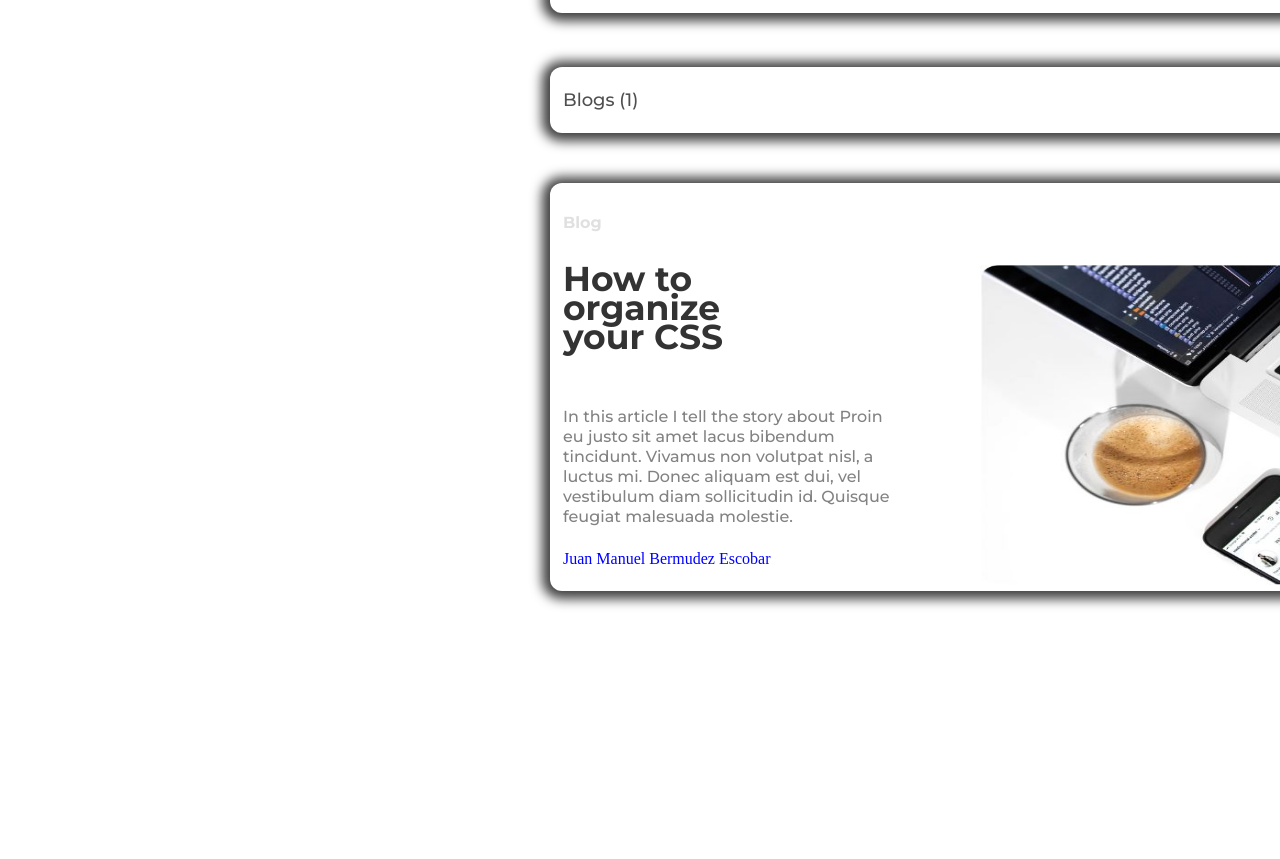
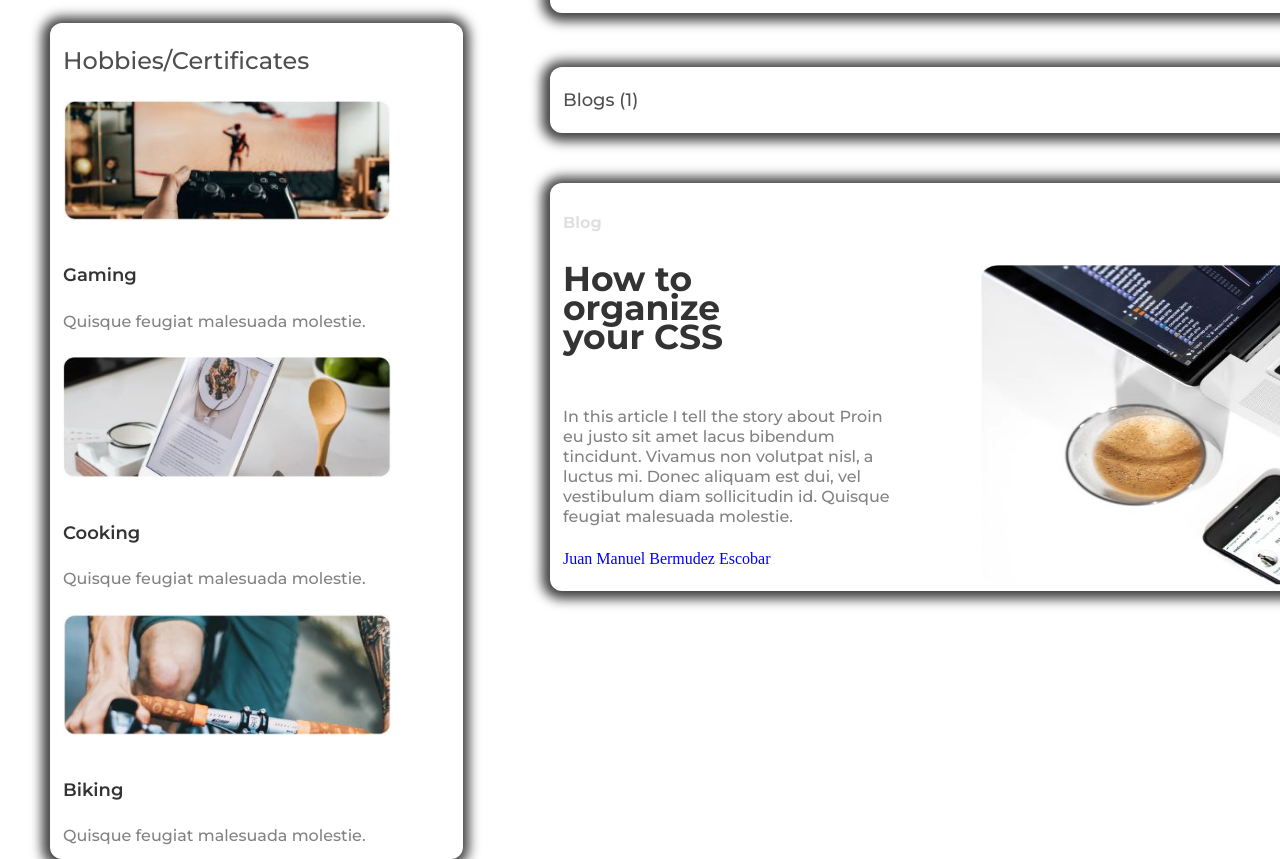
Before and after one commit to nefroman/Portfolio-full, a plain HTML site: page index.html in a window 1280 px wide. Shown: the part 1537-2396 px from the top of the page. Before the commit the page ends 2200 px from the top, so only its background shows below. Drawn offline with Linux system fonts and the light colour scheme; a web font is replaced by a local one.

Commit message:
adding hobbies

```diff
--- a/assets/scss/_blog.scss
+++ b/assets/scss/_blog.scss
@@ -1,3 +1,11 @@
+
+ .blog-mq {
+    /* visibility: hidden; */
+        h3 {
+            display: none;
+            visibility: hidden;
+        }
+}
 
 .blog {
     width: 355px;
@@ -12,9 +20,7 @@
     grid-template-columns: 50% 50%;
     grid-template-rows: 50px 323px 220px 100%;
 
-        .blog-mq {
-            visibility: hidden;
-        }
+
 
         .blog-section {
             width: 150px;
@@ -92,7 +98,9 @@
 @media (min-width: 768px) {
 
     .blog-mq {
-        visibility: visible;
+        h3 {
+
+        }
         width: 859px;
         height: 66px;
         background: #FFFFFF;
@@ -112,6 +120,8 @@
                 color: #4F4F4F;
                 align-self: center;
                 margin-left: 13px;
+                display: block;
+                visibility: visible;
             }
     }
 
--- /dev/null
+++ b/assets/scss/_hobbies.scss
@@ -0,0 +1,81 @@
+
+.hobbies {
+    width: 355px;
+    height: 662px;
+    -webkit-box-shadow: -1px 1px 12px 7px rgba(0,0,0,0.75);
+    -moz-box-shadow: -1px 1px 12px 7px rgba(0,0,0,0.75);
+    box-shadow: -1px 1px 12px 7px rgba(0,0,0,0.75);
+    margin-left: 10px;
+    margin-top: 10px;
+    border-radius: 12px;
+    margin-top: 50px;
+    display: flex;
+    flex-direction: column;
+    justify-content: space-around;
+
+        .hobbies-tittle {
+            width: 240px;
+            height: 29px;
+            margin-left: 13px;
+            margin-top: 10px;
+                h2 {
+                    font-family: Montserrat;
+                    font-style: normal;
+                    font-weight: 500;
+                    font-size: 24px;
+                    line-height: 29px;
+                    color: #4F4F4F;
+                }
+        }
+
+        .hobbies-image {
+            width: 341px;
+            height: 139px;
+            border-radius: 12px;
+
+                img {
+                    width: 100%;
+                    padding-left: 13px;
+                }
+
+        }
+
+        .hobbie-action {
+            width: 74.19px;
+            height: 22px;
+            margin-left: 13px;
+                h3 {
+                    font-family: Montserrat;
+                    font-style: normal;
+                    font-weight: 600;
+                    font-size: 18px;
+                    line-height: 22px;
+                    color: #333333;
+                }
+        }
+
+        .hobbie-description {
+            width: 391px;
+            height: 20px;
+            font-family: Montserrat;
+            font-style: normal;
+            font-weight: 500;
+            font-size: 16px;
+            line-height: 20px;
+            color: #828282;
+            margin-left: 13px;
+
+        }
+}
+
+@media (min-width: 768px ) {
+
+    .hobbies {
+        width: 413px;
+        height: 836px;
+        display: flex;
+        flex-direction: column;
+        justify-content: space-around;
+    }
+
+}
--- a/assets/scss/_ubicacion.scss
+++ b/assets/scss/_ubicacion.scss
@@ -55,6 +55,11 @@
             grid-row: 8/9;
             grid-column: 2/3;
         }
+
+        .hobbies {
+            grid-row: 7/9;
+            margin: 0;
+        }
 }
 
 }
--- a/assets/scss/styles.scss
+++ b/assets/scss/styles.scss
@@ -5,3 +5,5 @@
 @import "skills";
 @import "experiencies";
 @import "blog";
+@import "hobbies";
+@import "footer";
--- a/index.html
+++ b/index.html
@@ -378,6 +378,71 @@
             <!--* Div mi github -->
         </section>
         <!--! Section Blog -->
+        <section class="hobbies">
+            <div class="hobbies-tittle">
+                <h2>Hobbies/Certificates</h2>
+            </div>
+            <!--* Div titulo -->
+            <div class="hobbies-image">
+                <img src="/assets/img/gaming.JPG" alt="gaming">
+            </div>
+            <!--* Div imagen -->
+            <div class="hobbie-action">
+                <h3>Gaming</h3>
+            </div>
+            <!--* Div  hobbie-action -->
+            <div class="hobbie-description">
+                <p>
+                    Quisque feugiat malesuada molestie.
+                </p>
+            </div>
+            <!--* Div hobbie-parrafo -->
+
+
+            <div class="hobbies-image">
+                <img src="/assets/img/cooking.JPG" alt="gaming">
+            </div>
+            <!--* Div imagen -->
+            <div class="hobbie-action">
+                <h3>Cooking</h3>
+            </div>
+            <!--* Div  hobbie-action -->
+            <div class="hobbie-description">
+                <p>
+                    Quisque feugiat malesuada molestie.
+                </p>
+            </div>
+            <!--* Div hobbie-parrafo -->
+
+            <div class="hobbies-image">
+                <img src="/assets/img/biking.JPG" alt="gaming">
+            </div>
+            <!--* Div imagen -->
+            <div class="hobbie-action">
+                <h3>Biking</h3>
+            </div>
+            <!--* Div  hobbie-action -->
+            <div class="hobbie-description">
+                <p>
+                    Quisque feugiat malesuada molestie.
+                </p>
+            </div>
+            <!--* Div hobbie-parrafo -->
+        </section>
+        <!--! Section hobbies -->
+
+        <footer class="pages">
+
+            <div class="normal"> < </div>
+            <div class="normal">1</div>
+            <div class="actual">2</div>
+            <div class="next">3</div>
+            <div class="suspensivos"> ... </div>
+            <div class="normal"> 10 </div>
+            <div class="normal"> ... </div>
+
+        </footer>
+        <!--! Section footer  -->
     </div>
     <!--! Section GRIDPAGE -->
 
```
Also changed, not shown: assets/css/styles.css, assets/scss/_footer.scss (added), 1 other file.
